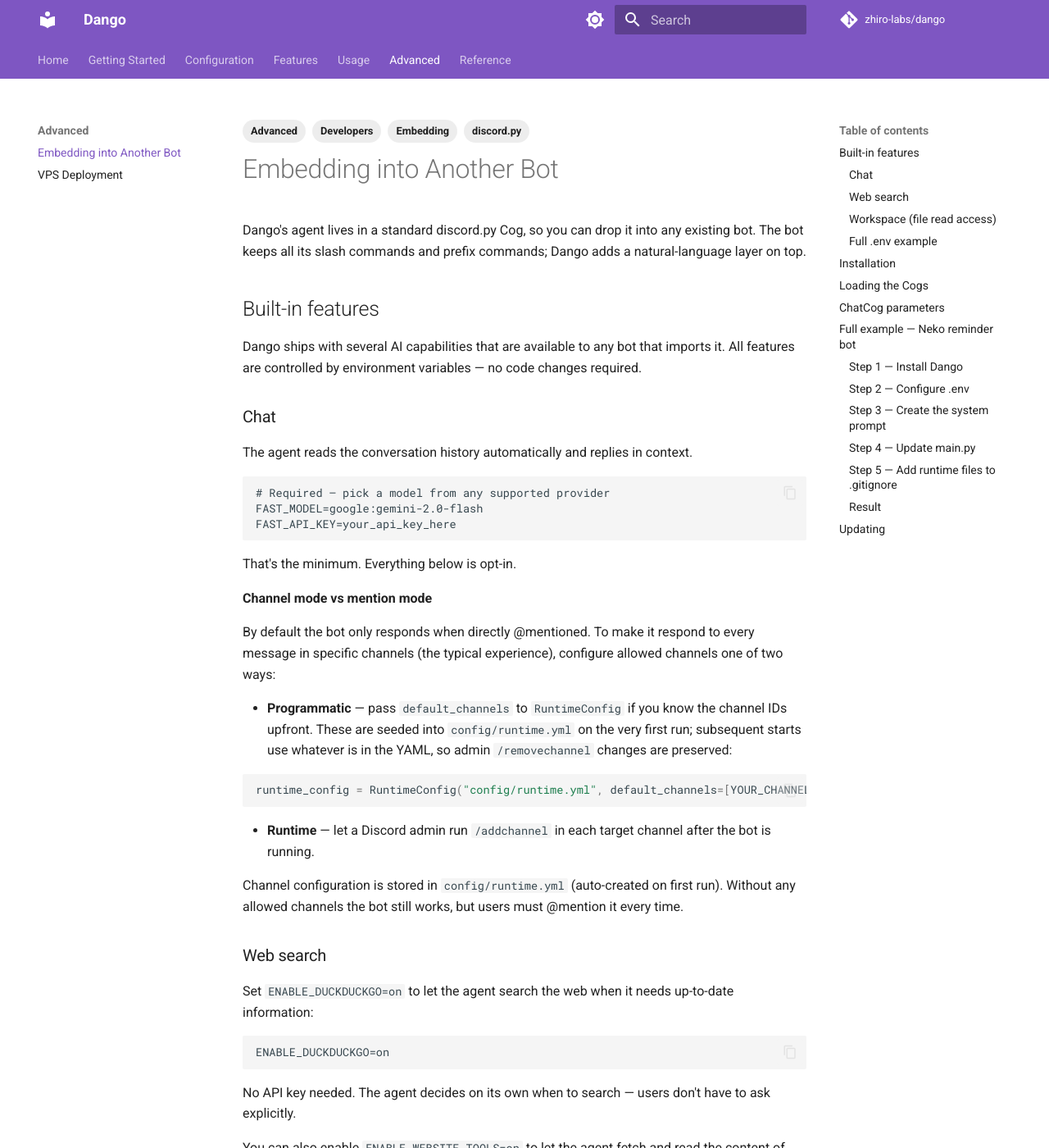
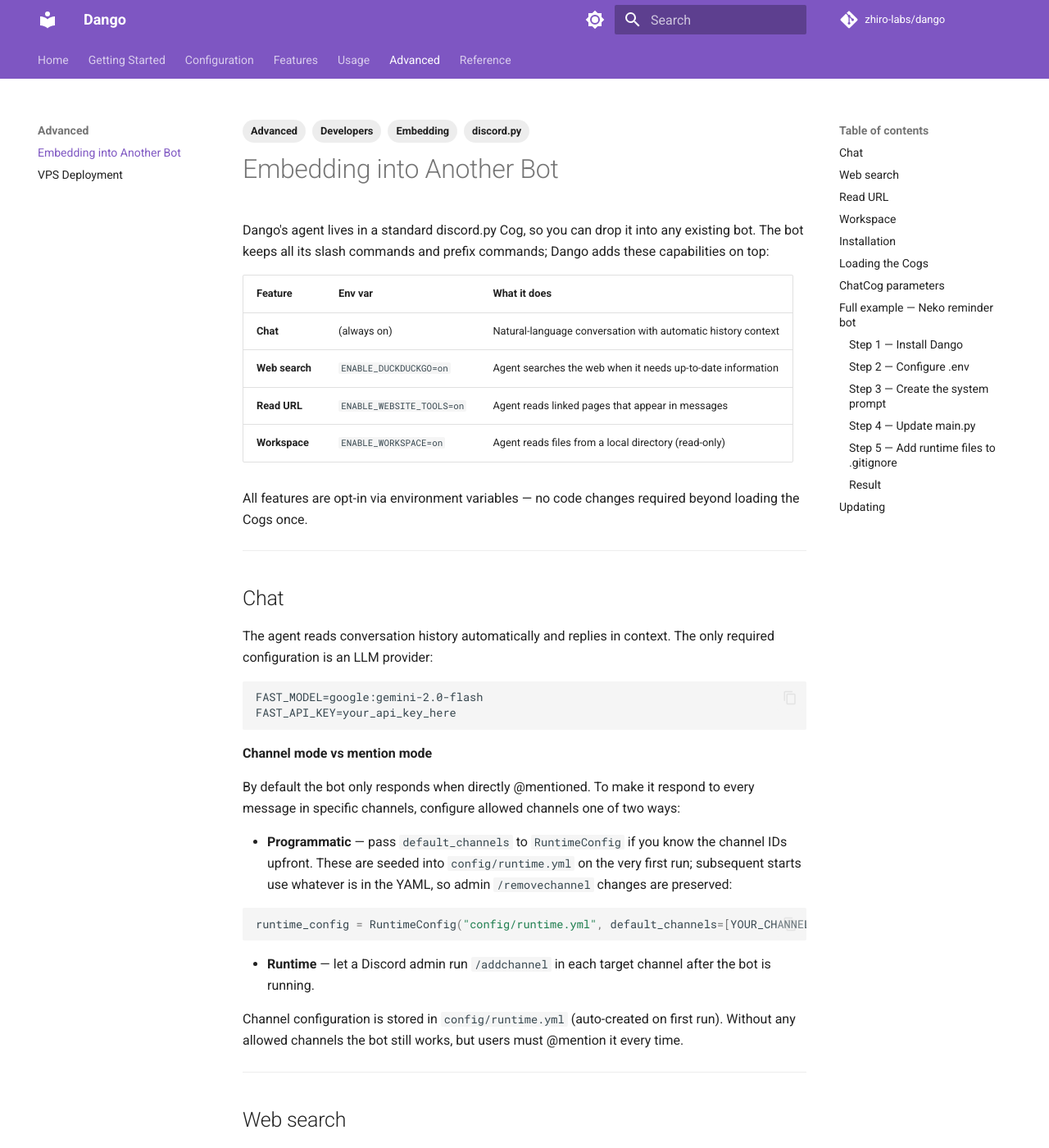
Before and after one commit to DEVenur/Cosmika, an MkDocs documentation site: the page built from docs/advanced/embedding.md, in a window 1280 px wide and 1400 px high. Shown: the whole window at 82% size. Built offline with MkDocs 1.6.1 and Material for MkDocs 9.7.7, drawn with Linux system fonts in a browser that asks for light colours; comment, search, counter and statistics services are not loaded; some of the changed text lies outside the part shown.

Commit message:
docs(embedding): lead with the four key features
Reorganise the page so Chat / Web search / Read URL / Workspace appear
as top-level sections right after the intro, each with a direct env-var
snippet. Installation and Loading the Cogs move below the features so
readers immediately see what they get before reading setup instructions.

Add a feature overview table in the intro for quick scanning.

Co-Authored-By: Claude Sonnet 4.6 <noreply@anthropic.com>

````diff
--- a/docs/advanced/embedding.md
+++ b/docs/advanced/embedding.md
@@ -9,27 +9,31 @@ tags:
 
 # Embedding into Another Bot
 
-Dango's agent lives in a standard discord.py Cog, so you can drop it into any existing bot. The bot keeps all its slash commands and prefix commands; Dango adds a natural-language layer on top.
+Dango's agent lives in a standard discord.py Cog, so you can drop it into any existing bot. The bot keeps all its slash commands and prefix commands; Dango adds these capabilities on top:
 
-## Built-in features
+| Feature | Env var | What it does |
+|---|---|---|
+| **Chat** | (always on) | Natural-language conversation with automatic history context |
+| **Web search** | `ENABLE_DUCKDUCKGO=on` | Agent searches the web when it needs up-to-date information |
+| **Read URL** | `ENABLE_WEBSITE_TOOLS=on` | Agent reads linked pages that appear in messages |
+| **Workspace** | `ENABLE_WORKSPACE=on` | Agent reads files from a local directory (read-only) |
 
-Dango ships with several AI capabilities that are available to any bot that imports it. All features are controlled by environment variables — no code changes required.
+All features are opt-in via environment variables — no code changes required beyond loading the Cogs once.
 
-### Chat
+---
 
-The agent reads the conversation history automatically and replies in context.
+## Chat
+
+The agent reads conversation history automatically and replies in context. The only required configuration is an LLM provider:
 
 ```env
-# Required — pick a model from any supported provider
 FAST_MODEL=google:gemini-2.0-flash
 FAST_API_KEY=your_api_key_here
 ```
 
-That's the minimum. Everything below is opt-in.
-
 **Channel mode vs mention mode**
 
-By default the bot only responds when directly @mentioned. To make it respond to every message in specific channels (the typical experience), configure allowed channels one of two ways:
+By default the bot only responds when directly @mentioned. To make it respond to every message in specific channels, configure allowed channels one of two ways:
 
 - **Programmatic** — pass `default_channels` to `RuntimeConfig` if you know the channel IDs upfront. These are seeded into `config/runtime.yml` on the very first run; subsequent starts use whatever is in the YAML, so admin `/removechannel` changes are preserved:
 
@@ -41,7 +45,9 @@ By default the bot only responds when directly @mentioned. To make it respond to
 
 Channel configuration is stored in `config/runtime.yml` (auto-created on first run). Without any allowed channels the bot still works, but users must @mention it every time.
 
-### Web search
+---
+
+## Web search
 
 Set `ENABLE_DUCKDUCKGO=on` to let the agent search the web when it needs up-to-date information:
 
@@ -51,13 +57,19 @@ ENABLE_DUCKDUCKGO=on
 
 No API key needed. The agent decides on its own when to search — users don't have to ask explicitly.
 
-You can also enable `ENABLE_WEBSITE_TOOLS=on` to let the agent fetch and read the content of URLs that appear in messages:
+---
+
+## Read URL
+
+Set `ENABLE_WEBSITE_TOOLS=on` to let the agent fetch and read the content of URLs that appear in messages:
 
 ```env
 ENABLE_WEBSITE_TOOLS=on
 ```
 
-### Workspace (file read access)
+---
+
+## Workspace
 
 The Workspace tool gives the agent read-only access to a local directory. Useful for bots that want the agent to answer questions about documentation, logs, or any files on the host machine.
 
@@ -86,27 +98,6 @@ The agent can **read**, **list**, and **search** files inside `WORKSPACE_ROOT`.
     ```
 
     `workspace_context.init()` reads the workspace files, generates a topic-index system prompt block, and caches it. The cache is invalidated automatically whenever workspace files change.
-
-### Full `.env` example
-
-```env
-# Model
-FAST_MODEL=google:gemini-2.0-flash
-FAST_API_KEY=your_api_key_here
-
-# Optional: deeper model for complex questions (falls back to FAST_MODEL if not set)
-DEEP_MODEL=google:gemini-2.5-pro
-DEEP_API_KEY=your_api_key_here
-
-# Built-in tools
-ENABLE_DUCKDUCKGO=on
-ENABLE_WEBSITE_TOOLS=on
-ENABLE_WORKSPACE=on
-WORKSPACE_ROOT=workspace
-
-# Bot behaviour
-CHAT_SYS_PROMPT_PATH=config/chat_sys_prompt.txt
-```
 
 ---
 
@@ -141,8 +132,9 @@ Then load the Cogs in `setup_hook`:
 ```python
 @bot.event
 async def setup_hook():
+    import os
+
     # Workspace init (only if ENABLE_WORKSPACE=on)
-    import os
     if os.getenv("ENABLE_WORKSPACE") == "on":
         await workspace_context.init(
             os.getenv("WORKSPACE_ROOT", "workspace"),
````
